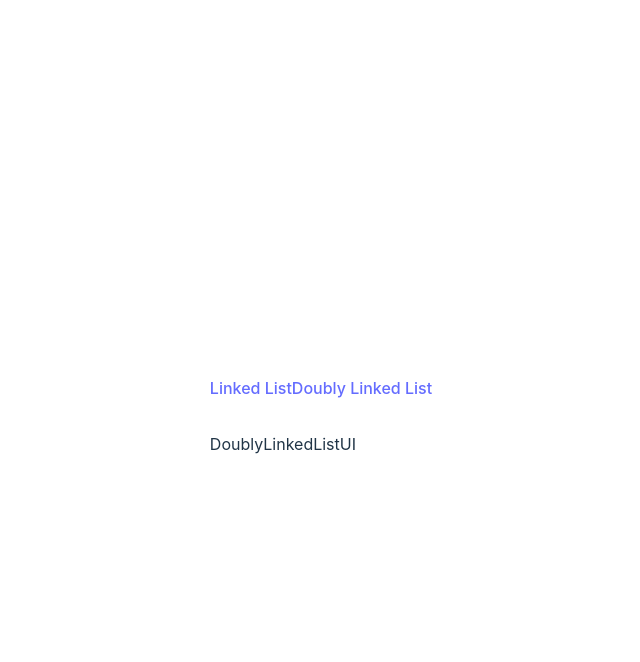
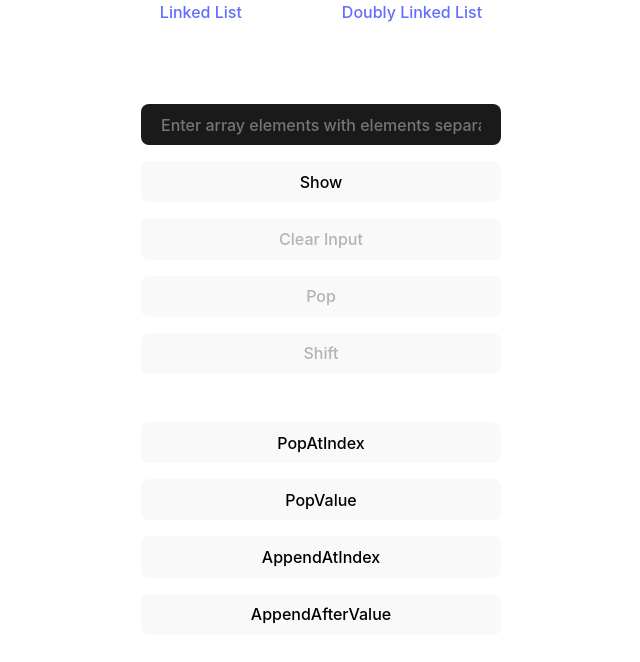
Before and after one commit to abhikatta/ds, a React (Vite) app: page /doublylinkedlist in a window 1280 px wide. Shown: the top 662 px of the page, without its empty margins (319-959 px from the left). Built offline with nearby package versions, Linux system fonts and the light colour scheme.

Commit message:
all DLL working

```diff
--- a/src/DS/DoublyLinkedList/DoublyLinkedList.ts
+++ b/src/DS/DoublyLinkedList/DoublyLinkedList.ts
@@ -27,8 +27,7 @@ export class DoublyLinkedList {
       return;
     } else {
       let current = this.head;
-      while (current.next) {
-        current = current.next;
+      while (current) {
         if (!current.next) {
           const element = new DLLNodeElement(value);
           current.next = element;
@@ -36,6 +35,7 @@ export class DoublyLinkedList {
           this.length += 1;
           return;
         }
+        current = current.next;
       }
     }
   }
@@ -62,6 +62,8 @@ export class DoublyLinkedList {
       const element = this.head;
       const nextElement = this.head.next;
       nextElement.prev = null;
+      this.head = nextElement;
+      element.next = null;
       this.length -= 1;
       return element;
     } else {
@@ -82,11 +84,10 @@ export class DoublyLinkedList {
       let current = this.head;
       let element = null;
       while (current.next) {
-        if (!current.next && current.prev) {
-          element = current;
-          const prevElement = current.prev;
-          prevElement.next = null;
-          this.length -= 1;
+        if (!current.next.next) {
+          element = current.next;
+          current.next = null;
+          element.prev = null;
           break;
         }
         current = current.next;
@@ -209,4 +210,20 @@ export class DoublyLinkedList {
       return null;
     }
   };
+  traverse(): val[] | null {
+    if (!this.head) {
+      return null;
+    } else {
+      const results = [];
+      let current = this.head;
+      while (current) {
+        results.push(current.val);
+        if (!current.next) {
+          break;
+        }
+        current = current.next;
+      }
+      return results;
+    }
+  }
 }
--- a/src/DS/DoublyLinkedList/DoublyLinkedListUI.tsx
+++ b/src/DS/DoublyLinkedList/DoublyLinkedListUI.tsx
@@ -1,10 +1,145 @@
+import { useState } from "react";
 import { Navbar } from "../../components/Navbar";
+import { DoublyLinkedList } from "./DoublyLinkedList";
+import { val } from "../SinglyLinkedList/types/node";
+import { customModificationEnum } from "../SinglyLinkedList/types/customModification";
+import DisplayValuesLL from "../SinglyLinkedList/DisplayValuesLL";
 
 const DoublyLinkedListUI = () => {
+  const [inputString, setInputString] = useState("");
+  const [values, setValues] = useState<val[] | null>([]);
+  const [submitClicked, setSubmitClicked] = useState(false);
+  const [customModification, setCustomModification] = useState("");
+  const [customModValue, setCustomModValue] = useState("");
+  const [customModPositionValue, setCustomModPositionValue] = useState("");
+  const [list, setList] = useState<DoublyLinkedList>();
+  const handleShow = () => {
+    setSubmitClicked(true);
+    const inputStringArray = inputString.trim().split(" ");
+    const ll = new DoublyLinkedList(inputStringArray[0]);
+    inputStringArray.map((item, index) => {
+      index > 0 && ll.append(item);
+    });
+    const res = ll.traverse();
+    setValues(res);
+    setList(ll);
+  };
+  const Pop = () => {
+    if (list) {
+      list.pop();
+      setValues(list.traverse());
+    }
+  };
+  const Shift = () => {
+    if (list) {
+      list.shift();
+      setValues(list.traverse());
+    }
+  };
+
+  const clearAll = () => {
+    setSubmitClicked(false);
+    setInputString("");
+    setValues([]);
+  };
+
+  const handleCustomMod = () => {
+    if (list) {
+      switch (customModification) {
+        case customModificationEnum.AppendAtIndex:
+          list.appendAtIndex(parseInt(customModPositionValue), customModValue);
+          break;
+        case customModificationEnum.AppendAfterValue:
+          list.appendAfterValue(customModPositionValue, customModValue);
+          break;
+
+        case customModificationEnum.PopAtIndex:
+          list.popAtIndex(parseInt(customModPositionValue));
+          break;
+
+        case customModificationEnum.PopValue:
+          list.popValue(customModPositionValue);
+
+          break;
+
+        default:
+          break;
+      }
+      setValues(list.traverse());
+    }
+  };
+
   return (
     <div>
       <Navbar />
-      DoublyLinkedListUI
+      <div>
+        <input
+          disabled={submitClicked}
+          value={inputString}
+          onChange={(e) => setInputString(e.target.value)}
+          placeholder="Enter array elements with elements separated by spaces"
+        />
+        <button
+          disabled={submitClicked && inputString.trim().length <= 0}
+          onClick={() => {
+            inputString.trim().length > 0 && handleShow();
+          }}>
+          Show
+        </button>
+        <button disabled={!submitClicked} onClick={clearAll}>
+          Clear Input
+        </button>
+        <button disabled={!submitClicked} onClick={Pop}>
+          Pop
+        </button>
+        <button disabled={!submitClicked} onClick={Shift}>
+          Shift
+        </button>
+        <div>
+          <button
+            onClick={() =>
+              setCustomModification(customModificationEnum.PopAtIndex)
+            }>
+            {customModificationEnum.PopAtIndex}
+          </button>
+          <button
+            onClick={() =>
+              setCustomModification(customModificationEnum.PopValue)
+            }>
+            {customModificationEnum.PopValue}
+          </button>
+          <button
+            onClick={() =>
+              setCustomModification(customModificationEnum.AppendAtIndex)
+            }>
+            {customModificationEnum.AppendAtIndex}
+          </button>
+          <button
+            onClick={() =>
+              setCustomModification(customModificationEnum.AppendAfterValue)
+            }>
+            {customModificationEnum.AppendAfterValue}
+          </button>
+          {customModification !== "" && (
+            <>
+              <input
+                onChange={(e) => setCustomModPositionValue(e.target.value)}
+                placeholder={`Enter index/value after for ${customModification}`}
+              />
+              {!customModification.toLowerCase().includes("pop") && (
+                <input
+                  onChange={(e) => setCustomModValue(e.target.value)}
+                  placeholder="Enter the value"
+                />
+              )}
+              <button onClick={handleCustomMod}>
+                Click to {customModification}
+              </button>
+            </>
+          )}
+        </div>
+        {values && <DisplayValuesLL values={values} />}
+      </div>
     </div>
   );
 };
--- a/src/components/Navbar.tsx
+++ b/src/components/Navbar.tsx
@@ -2,9 +2,19 @@ import { Link } from "react-router-dom";
 
 export const Navbar = () => {
   return (
-    <div style={{ flexDirection: "row" }}>
+    <nav
+      style={{
+        display: "flex",
+        flexDirection: "row",
+        top: 0,
+        left: 0,
+        width: "100%",
+        justifyContent: "center",
+        position: "fixed",
+        gap: "100px",
+      }}>
       <Link to={"/linkedlist"}>Linked List</Link>
       <Link to={"/doublylinkedlist"}>Doubly Linked List</Link>
-    </div>
+    </nav>
   );
 };
```
